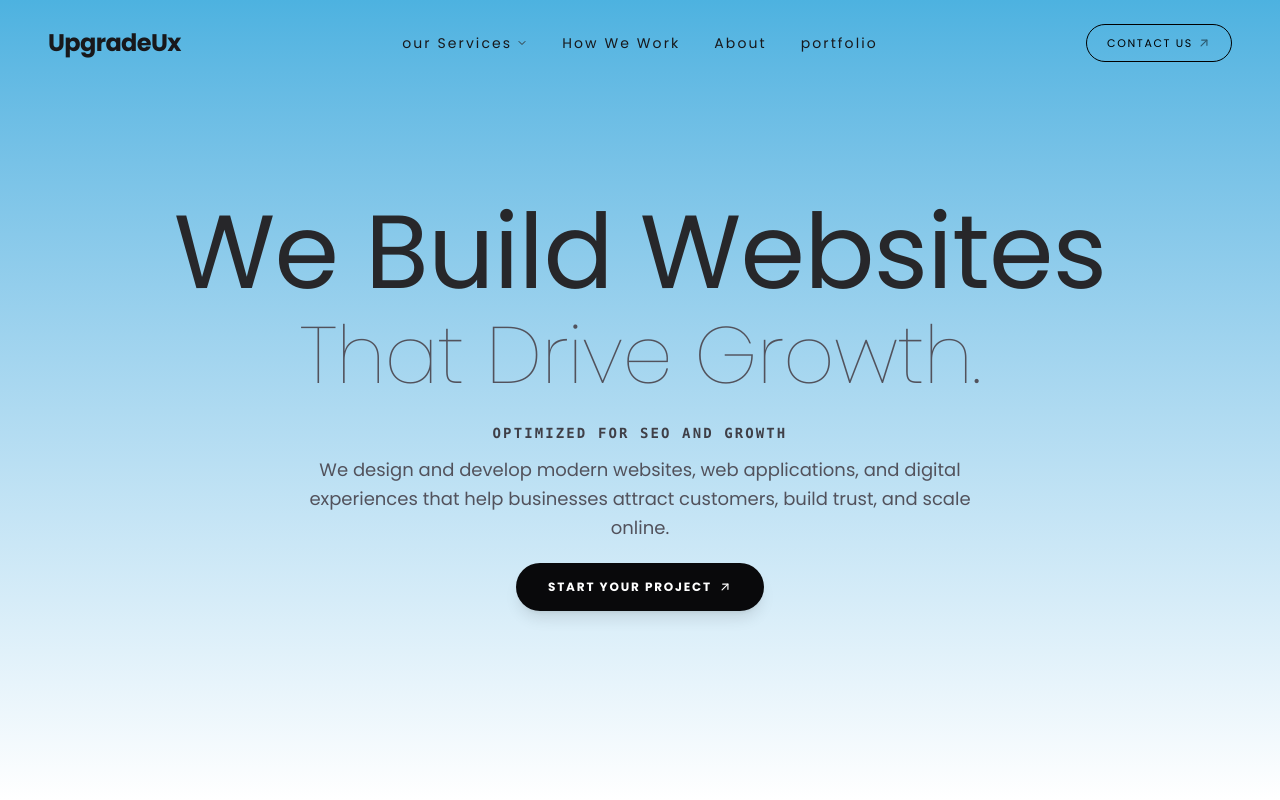
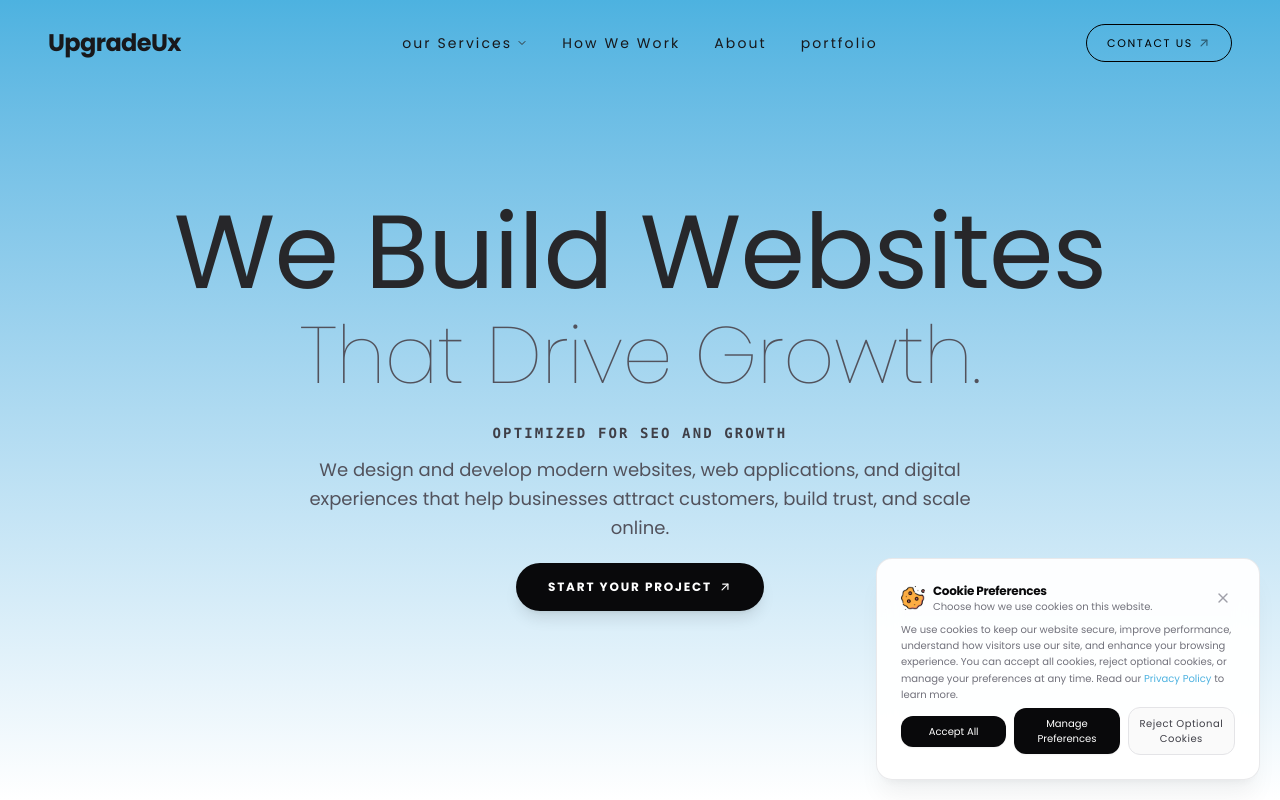
Before and after one commit to suraj-savle/studio, a Next.js app: page / in a window 1280 px wide. Shown: the top 800 px of the page. Built offline with nearby package versions, Linux system fonts and the light colour scheme.

Commit message:
added cookie prefrence

```diff
--- a/src/app/page.tsx
+++ b/src/app/page.tsx
@@ -3,6 +3,7 @@ import AgencyFAQ from "@/components/layout/AgencyFAQ";
 import ServicesPage from "@/components/ui/ServicesPage";
 import DeviceShowcase from "@/components/ui/frames/DeviceFrame";
 import CtaSection from "@/components/ui/CtaSection";
+import CookieConsentBanner from "@/components/ui/CookieConsentBanner";
 
 export default function Home() {
   return (
@@ -14,6 +15,7 @@ export default function Home() {
       </div>
       <AgencyFAQ />
       <CtaSection />
+      <CookieConsentBanner />
     </div>
   );
 }
--- a/src/app/privacy-policy/page.tsx
+++ b/src/app/privacy-policy/page.tsx
@@ -214,7 +214,7 @@ export default function PrivacyPolicyPage() {
       {/* Hero Header Space Content Container */}
       <div className="w-full h-64 sm:h-80 bg-linear-to-b from-[#4DB2E0] to-[#FFFFFF] relative flex items-end justify-between px-5 sm:px-10 pb-12 mb-20">
         <div className="max-w-4xl">
-          <h1 className="text-4xl sm:text-7xl font-black tracking-tight text-zinc-800 uppercase leading-none">
+          <h1 className="text-4xl sm:text-7xl font-black tracking-tight text-zinc-800  leading-none">
             privacy policy
           </h1>
         </div>
--- /dev/null
+++ b/src/components/ui/CookieConsentBanner.tsx
@@ -0,0 +1,226 @@
+"use client";
+
+import Image from "next/image";
+import React, { useState, useEffect } from "react";
+import { TbShieldLock, TbSettings, TbX, TbCheck } from "react-icons/tb";
+
+export default function CookieConsentBanner() {
+  const [isVisible, setIsVisible] = useState(false);
+  const [showPreferences, setShowPreferences] = useState(false);
+
+  // Consent Tracking State Nodes
+  const [preferences, setPreferences] = useState({
+    necessary: true, // Always true
+    analytics: true,
+    marketing: false,
+  });
+
+  // Verify prior consent parameters upon initial DOM mount
+  useEffect(() => {
+    const hasInteracted = localStorage.getItem("upgradeux_cookie_consent");
+    if (!hasInteracted) {
+      // Small semantic delay to allow core viewport components to mount smoothly
+      const timer = setTimeout(() => setIsVisible(true), 1500);
+      return () => clearTimeout(timer);
+    }
+  }, []);
+
+  const handleAcceptAll = () => {
+    const consentPayload = {
+      necessary: true,
+      analytics: true,
+      marketing: true,
+    };
+    localStorage.setItem(
+      "upgradeux_cookie_consent",
+      JSON.stringify(consentPayload),
+    );
+    setIsVisible(false);
+  };
+
+  const handleSavePreferences = () => {
+    localStorage.setItem(
+      "upgradeux_cookie_consent",
+      JSON.stringify(preferences),
+    );
+    setIsVisible(false);
+    setShowPreferences(false);
+  };
+
+  const handleDeclineAll = () => {
+    const consentPayload = {
+      necessary: true,
+      analytics: false,
+      marketing: false,
+    };
+    localStorage.setItem(
+      "upgradeux_cookie_consent",
+      JSON.stringify(consentPayload),
+    );
+    setIsVisible(false);
+  };
+
+  if (!isVisible) return null;
+
+  return (
+    <div className="fixed bottom-5 right-0 sm:right-5 z-50 w-full max-w-sm mx-auto px-4 sm:px-0 animate-in fade-in slide-in-from-bottom-5 duration-500">
+      <div className="w-full bg-white/95 backdrop-blur-md border border-zinc-200/80 rounded-2xl shadow-xl shadow-zinc-950/5 p-5 sm:p-6  relative overflow-hidden">
+        {/* Top Header Segment */}
+        <div className="flex items-center justify-between gap-2 mb-2">
+          <div>
+            <Image
+              src="/cookie.png"
+              alt="Cookie Icon"
+              width={24}
+              height={24}
+            />
+          </div>
+          <div className="flex-1 flex items-center justify-between gap-2">
+            <div className="flex items-center gap-2.5">
+              <div>
+                <h3 className="text-xs font-bold text-zinc-950 tracking-tight">
+                  Cookie Preferences
+                </h3>
+                <p className="text-[10px] text-zinc-500">
+                  Choose how we use cookies on this website.
+                </p>
+              </div>
+            </div>
+            <button
+              onClick={() => setIsVisible(false)}
+              className="p-1 rounded-md text-zinc-400 hover:text-zinc-950 hover:bg-zinc-50 transition-colors"
+              aria-label="Close cookie preferences"
+            >
+              <TbX className="w-4 h-4" />
+            </button>
+          </div>
+        </div>
+
+        {/* Dynamic Panel Display Toggle */}
+        {!showPreferences ? (
+          <>
+            {/* Standard Overview Mode */}
+            <p className="text-[10px] text-zinc-500 leading-relaxed mb-1">
+              We use cookies to keep our website secure, improve performance,
+              understand how visitors use our site, and enhance your browsing
+              experience. You can accept all cookies, reject optional cookies,
+              or manage your preferences at any time. Read our{" "}
+              <a
+                href="/privacy-policy"
+                className="text-[#4DB2E0] hover:underline font-medium"
+              >
+                Privacy Policy
+              </a>{" "}
+              to learn more.
+            </p>
+
+            {/* Primary Action Button Cluster */}
+            <div className="flex flex-col sm:flex-row items-center gap-2 w-full">
+              <button
+                onClick={handleAcceptAll}
+                className="w-full sm:flex-1 py-2 px-1 bg-zinc-950 hover:bg-zinc-900 text-white rounded-xl text-[10px]  shadow-xs transition-all active:scale-[0.98]"
+              >
+                Accept All
+              </button>
+              <button
+                onClick={() => setShowPreferences(true)}
+                className="w-full sm:flex-1 py-2 px-1 bg-zinc-950 hover:bg-zinc-900 text-white rounded-xl text-[10px]  shadow-xs transition-all active:scale-[0.98]"
+              >
+                Manage Preferences
+              </button>
+              <button
+                onClick={handleDeclineAll}
+                className="w-full sm:flex-1 py-2 px-1 bg-zinc-50 hover:bg-zinc-100 border border-zinc-200 text-zinc-700 rounded-xl text-[10px] tracking-wider transition-all active:scale-[0.98]"
+              >
+                Reject Optional Cookies
+              </button>
+            </div>
+          </>
+        ) : (
+          <>
+            {/* Granular Preference Tuning Panel */}
+            <div className="space-y-3 my-4  overflow-y-auto pr-1">
+              {/* Necessary Flag Node */}
+              <div className="flex items-center justify-between p-2.5 bg-zinc-50 rounded-xl border border-zinc-100">
+                <div className="max-w-[75%]">
+                  <p className="text-xs font-bold text-zinc-800">
+                    Essential Cookies
+                  </p>
+                  <p className="text-[10px] text-zinc-400 leading-tight">
+                    These cookies are required for the website to function
+                    properly. They cannot be disabled.
+                  </p>
+                </div>
+              </div>
+
+              {/* Analytics Tracking Checkbox */}
+              <label className="flex items-center justify-between p-2.5 bg-white hover:bg-zinc-50 rounded-xl border border-zinc-100 cursor-pointer transition-colors group">
+                <div className="max-w-[75%]">
+                  <p className="text-xs font-bold text-zinc-800 group-hover:text-[#0000004f] transition-colors">
+                    Analytics Cookies
+                  </p>
+                  <p className="text-[10px] text-zinc-400 leading-tight">
+                    Help us understand how visitors interact with our website so
+                    we can improve performance, usability, and overall
+                    experience.
+                  </p>
+                </div>
+                <input
+                  type="checkbox"
+                  checked={preferences.analytics}
+                  onChange={(e) =>
+                    setPreferences({
+                      ...preferences,
+                      analytics: e.target.checked,
+                    })
+                  }
+                  className="w-4 h-4 text-[#00000051] border-zinc-300 rounded focus:ring-[#00000079] cursor-pointer"
+                />
+              </label>
+
+              {/* Marketing Tracking Checkbox */}
+              <label className="flex items-center justify-between p-2.5 bg-white hover:bg-zinc-50 rounded-xl border border-zinc-100 cursor-pointer transition-colors group">
+                <div className="max-w-[75%]">
+                  <p className="text-xs font-bold text-zinc-800 group-hover:text-[#0000004e] transition-colors">
+                    Marketing Cookies
+                  </p>
+                  <p className="text-[10px] text-zinc-400 leading-tight">
+                    Used to deliver relevant content and advertisements, and to
+                    measure the effectiveness of our marketing campaigns.
+                  </p>
+                </div>
+                <input
+                  type="checkbox"
+                  checked={preferences.marketing}
+                  onChange={(e) =>
+                    setPreferences({
+                      ...preferences,
+                      marketing: e.target.checked,
+                    })
+                  }
+                  className="w-4 h-4 text-[#00000053] border-zinc-300 rounded focus:ring-[#00000073] cursor-pointer"
+                />
+              </label>
+            </div>
+
+            {/* Save & Back Button Grid */}
+            <div className="flex items-center gap-2 w-full pt-2">
+              <button
+                onClick={handleSavePreferences}
+                className="flex-1 py-2 px-4 bg-zinc-950 hover:bg-zinc-900 text-white rounded-xl text-xs flex items-center justify-center gap-1.5 transition-all"
+              >
+                <span>Save Preferences</span>
+              </button>
+              <button
+                onClick={() => setShowPreferences(false)}
+                className="py-2 px-4 bg-white hover:bg-zinc-50 border border-zinc-200 text-zinc-500 hover:text-zinc-800 rounded-xl text-xs transition-all"
+              >
+                Back
+              </button>
+            </div>
+          </>
+        )}
+      </div>
+    </div>
+  );
+}
```
Also changed, not shown: public/cookie.png (added).
